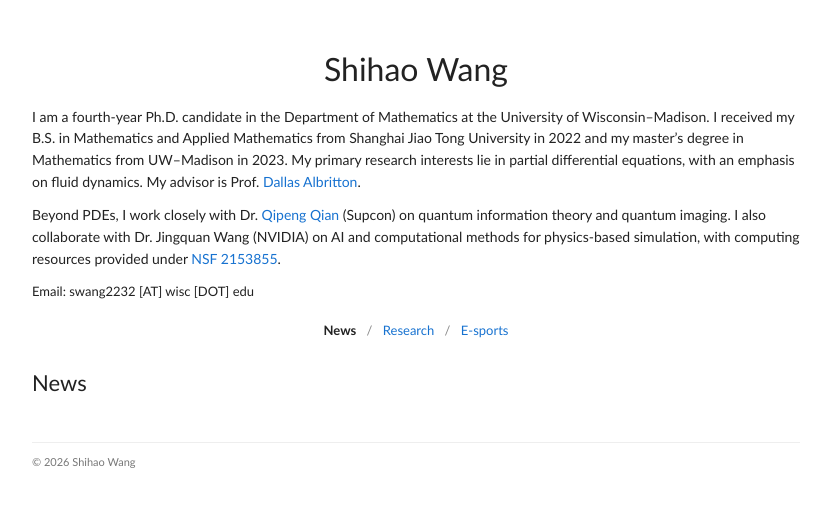
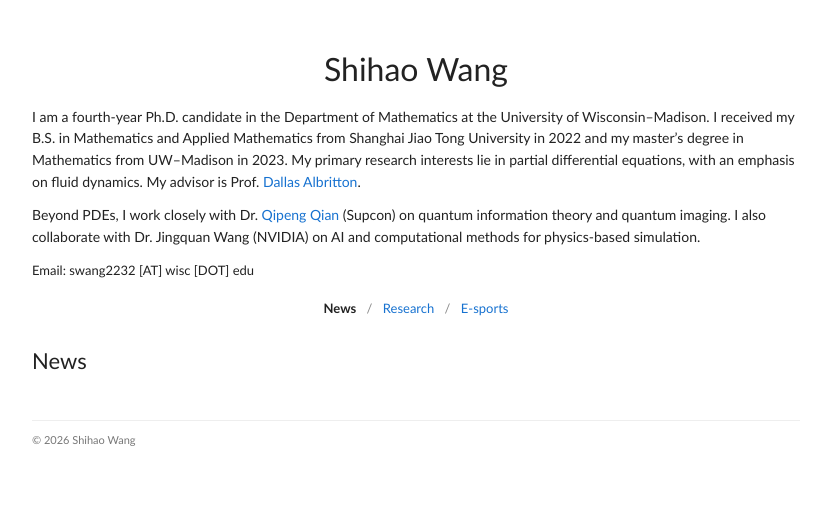
Before and after one commit to Kagami319/kagami319.github.io, a plain HTML site: page index.html in a window 1280 px wide. Shown: the whole page, without its empty margins (224-1055 px from the left). Drawn offline with Linux system fonts and the light colour scheme; no server answers.

Commit message:
Remove computing support statement from biography

```diff
--- a/index.html
+++ b/index.html
@@ -28,8 +28,7 @@
           <p>
             Beyond PDEs, I work closely with Dr. <a href="https://qqian99.github.io/personal-website/index.html" target="_blank" rel="noopener noreferrer">Qipeng Qian</a> (Supcon)
             on quantum information theory and quantum imaging.
-            I also collaborate with Dr. Jingquan Wang (NVIDIA) on AI and computational methods for physics-based simulation,
-            with computing resources provided under <a href="https://www.nsf.gov/awardsearch/showAward?AWD_ID=2153855" target="_blank" rel="noopener noreferrer">NSF 2153855</a>.
+            I also collaborate with Dr. Jingquan Wang (NVIDIA) on AI and computational methods for physics-based simulation.
           </p>
           <p class="email-line">Email: swang2232 [AT] wisc [DOT] edu</p>
           <nav class="bio-links" role="tablist" aria-label="Homepage sections">
```
